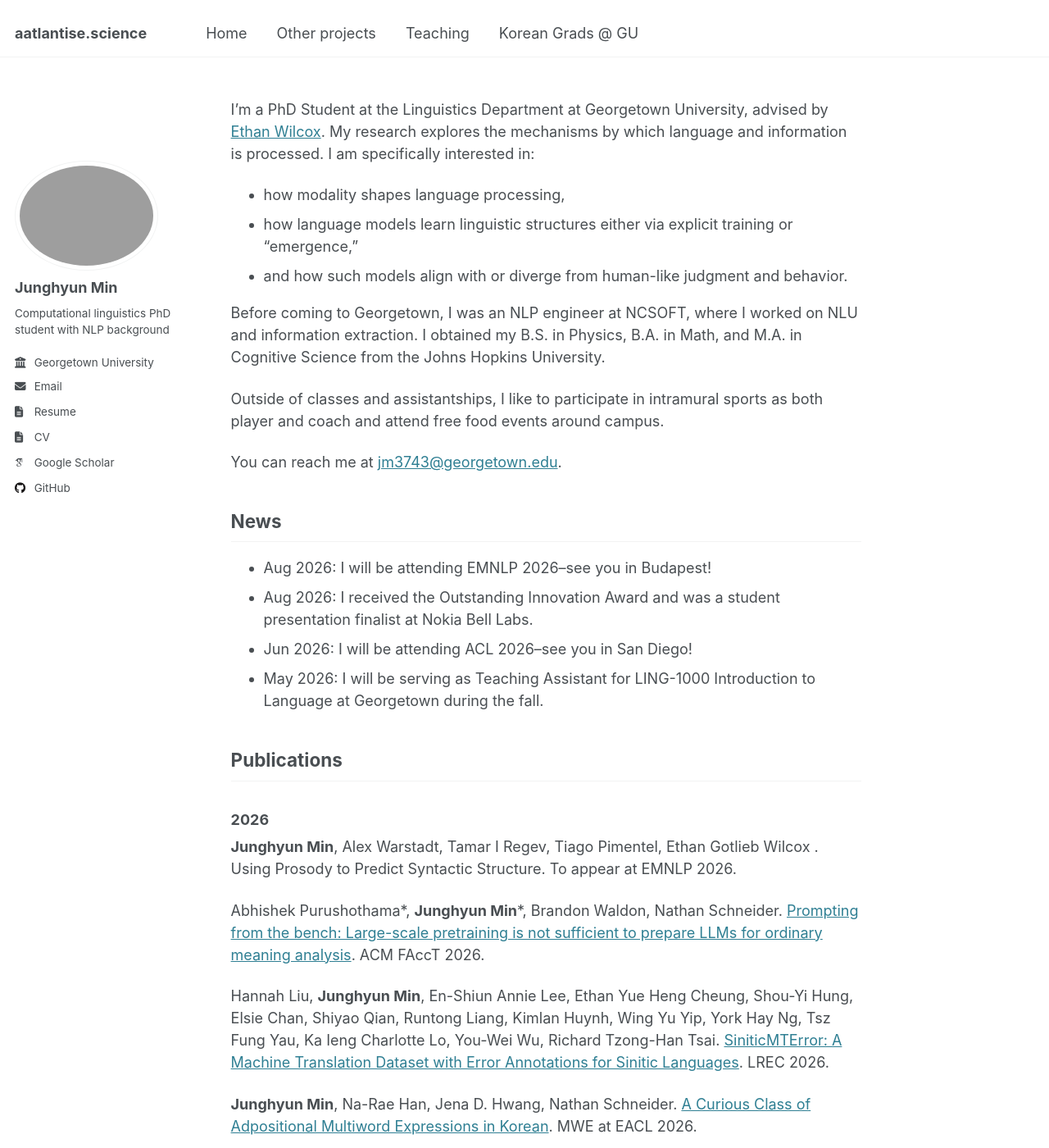
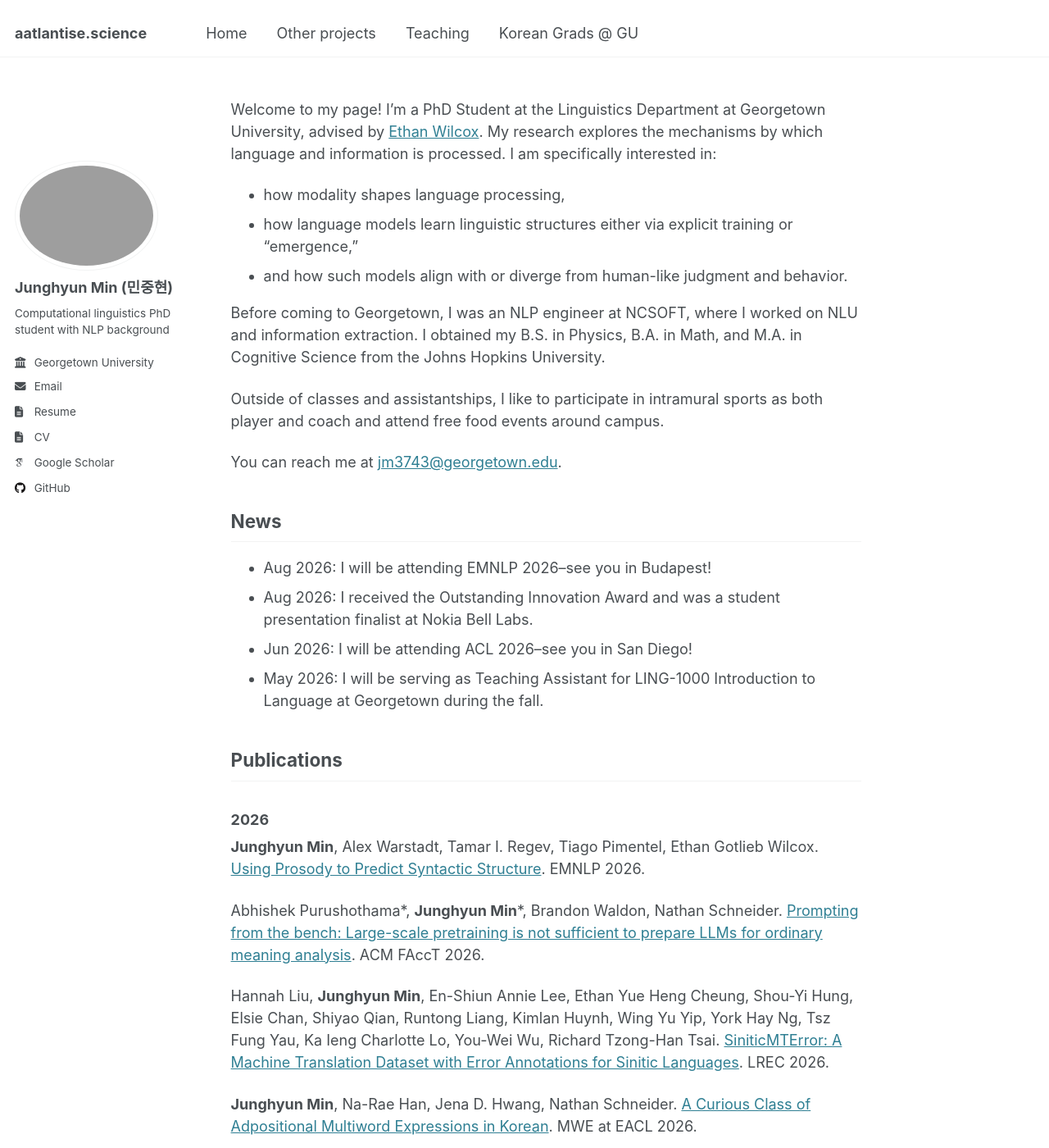
Before and after one commit to Aatlantise/aatlantise.github.io, a Jekyll site: the page built from _pages/about.md, in a window 1280 px wide and 1400 px high. Shown: the whole window at 82% size. Built offline with Jekyll 4.4.1, drawn with Linux system fonts in a browser that asks for light colours; some web fonts are replaced.

Commit message:
[Chore] Update CV, add preprint link

```diff
--- a/_config.yml
+++ b/_config.yml
@@ -23,7 +23,7 @@
 author:
   # Biographic information
   avatar           : "Headshot.jpeg"
-  name             : "Junghyun Min"
+  name             : "Junghyun Min (민중현)"
   bio              : "Computational linguistics PhD student with NLP background"
   employer         : "Georgetown University"
   email            : "jm3743@georgetown.edu"
--- a/_pages/about.md
+++ b/_pages/about.md
@@ -7,6 +7,7 @@
   - /about.html
 ---
 
+Welcome to my page!
 I'm a PhD Student at the Linguistics Department at Georgetown University,
 advised by [Ethan Wilcox](https://wilcoxeg.github.io/).
 My research explores the mechanisms by which language and information is processed. I am specifically interested in:
@@ -30,9 +31,9 @@
 
 ## Publications
 ### 2026
-**Junghyun Min**, Alex Warstadt, Tamar I Regev, Tiago Pimentel, Ethan Gotlieb Wilcox .
-Using Prosody to Predict Syntactic Structure.
-To appear at EMNLP 2026.
+**Junghyun Min**, Alex Warstadt, Tamar I. Regev, Tiago Pimentel, Ethan Gotlieb Wilcox.
+[Using Prosody to Predict Syntactic Structure](https://arxiv.org/abs/2608.30260).
+EMNLP 2026.
 
 Abhishek Purushothama*, **Junghyun Min**\*, Brandon Waldon, Nathan Schneider.
 [Prompting from the bench: Large-scale pretraining is not sufficient to prepare LLMs for ordinary meaning analysis](https://dl.acm.org/doi/10.1145/3805689.3812346).
```
Also changed, not shown: 2 other files.
